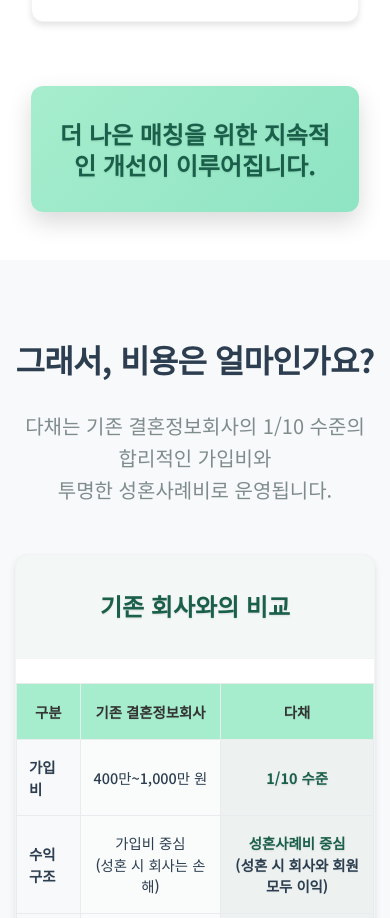
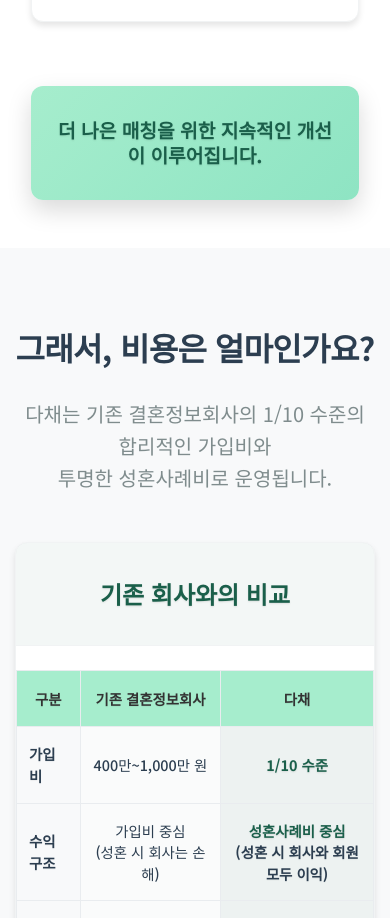
Before and after one commit to ConradChoi/dache, a website: page index.html in a window 390 px wide. Shown: the part 5194-6112 px from the top of the page. Drawn offline with Linux system fonts and the light colour scheme.

Commit message:
summary-card h3 폰트 사이즈 80% 축소
- PC: 1.4rem → 1.12rem (1.4rem의 80%)
- 모바일: 1.5rem → 1.2rem (1.5rem의 80%)
- 텍스트 '더 나은 매칭을 위한 지속적인 개선이 이루어집니다.' 크기 최적화
- preparation-card h3와 동일한 비율로 축소하여 일관성 유지

```diff
--- a/styles.css
+++ b/styles.css
@@ -528,7 +528,7 @@
 }
 
 .summary-card h3 {
-    font-size: 1.4rem; /* preparation-card h3와 동일한 폰트 크기 */
+    font-size: 1.12rem; /* 1.4rem의 80% = 1.12rem */
     font-weight: 700;
     color: #1a5f4a;
     line-height: 1.3; /* preparation-card h3와 동일한 줄 간격 */
@@ -2518,7 +2518,7 @@
     }
 
     .summary-card h3 {
-        font-size: 1.5rem; /* preparation-card h3와 동일한 폰트 크기 */
+        font-size: 1.2rem; /* 1.5rem의 80% = 1.2rem */
     }
 
     .summary-card p {
```
